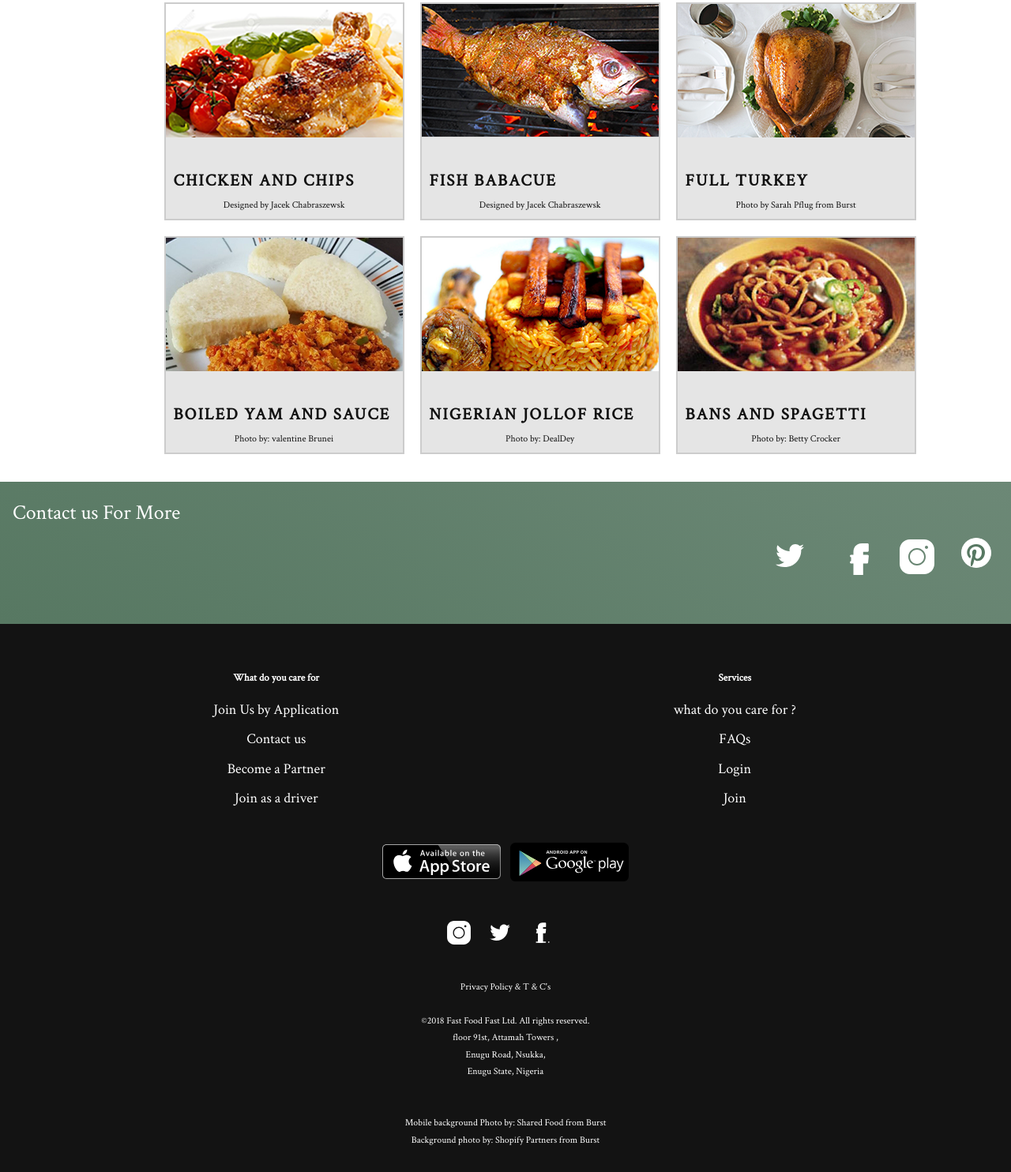
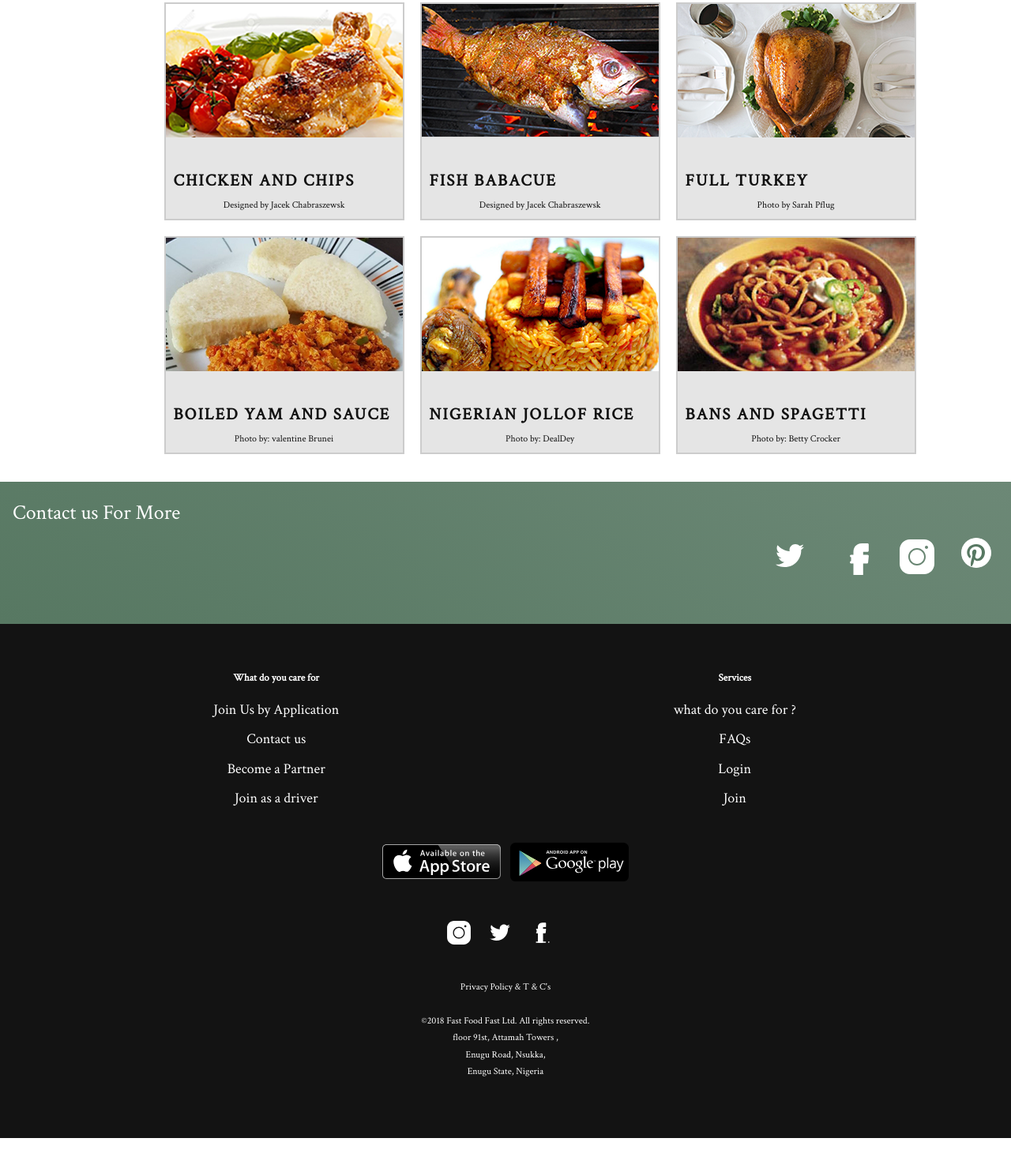
Before and after one commit to Johnpaul-Borree/Fast-Food-Fast, a plain HTML site: page index.html in a window 1280 px wide. Shown: the part 1399-2883 px from the top of the page at 79% size. After the commit the page ends 2840 px from the top, so only its background shows below. Drawn offline with Linux system fonts and the light colour scheme.

Commit message:
Implement feedback on gh-pages

```diff
--- a/index.html
+++ b/index.html
@@ -113,7 +113,7 @@
                                 </div>
                                 <div class="item-body">
                                     <h3 class="title">Full Turkey</h3>
-                                    <p>Photo by <a href="https://burst.shopify.com/@sarahpflugphoto?utm_campaign=photo_credit&amp;utm_content=High+Res+Roasted+Turkey+Picture+%E2%80%94+Free+Images&amp;utm_medium=referral&amp;utm_source=credit">Sarah Pflug</a> from <a href="https://burst.shopify.com/api-food-drink?utm_campaign=photo_credit&amp;utm_content=High+Res+Roasted+Turkey+Picture+%E2%80%94+Free+Images&amp;utm_medium=referral&amp;utm_source=credit">Burst</a></p>
+                                    <p>Photo by Sarah Pflug</p>
                                 </div>
                             </div>
                             <div class="items">
@@ -209,8 +209,6 @@
                             floor 91st, Attamah Towers , <br>
                             Enugu Road, Nsukka, <br>
                             Enugu State, Nigeria <br><br><br>
-                           Mobile background Photo by: <a href="https://burst.shopify.com/@shared?utm_campaign=photo_credit&amp;utm_content=Picture+of+Veggie+Burger+-+Free+Stock+Photo&amp;utm_medium=referral&amp;utm_source=credit">Shared Food</a> from <a href="https://burst.shopify.com/restaurant?utm_campaign=photo_credit&amp;utm_content=Picture+of+Veggie+Burger+-+Free+Stock+Photo&amp;utm_medium=referral&amp;utm_source=credit">Burst</a><br>
-                           Background photo by: <a href="https://burst.shopify.com/@shopifypartners?utm_campaign=photo_credit&amp;utm_content=High+Res+Waffles+For+Breakfast+Picture+%E2%80%94+Free+Images&amp;utm_medium=referral&amp;utm_source=credit">Shopify Partners</a> from <a href="https://burst.shopify.com/room?utm_campaign=photo_credit&amp;utm_content=High+Res+Waffles+For+Breakfast+Picture+%E2%80%94+Free+Images&amp;utm_medium=referral&amp;utm_source=credit">Burst</a>
                         </div>
                     </div>
                 </div>
```
Also changed, not shown: 1 other file.
